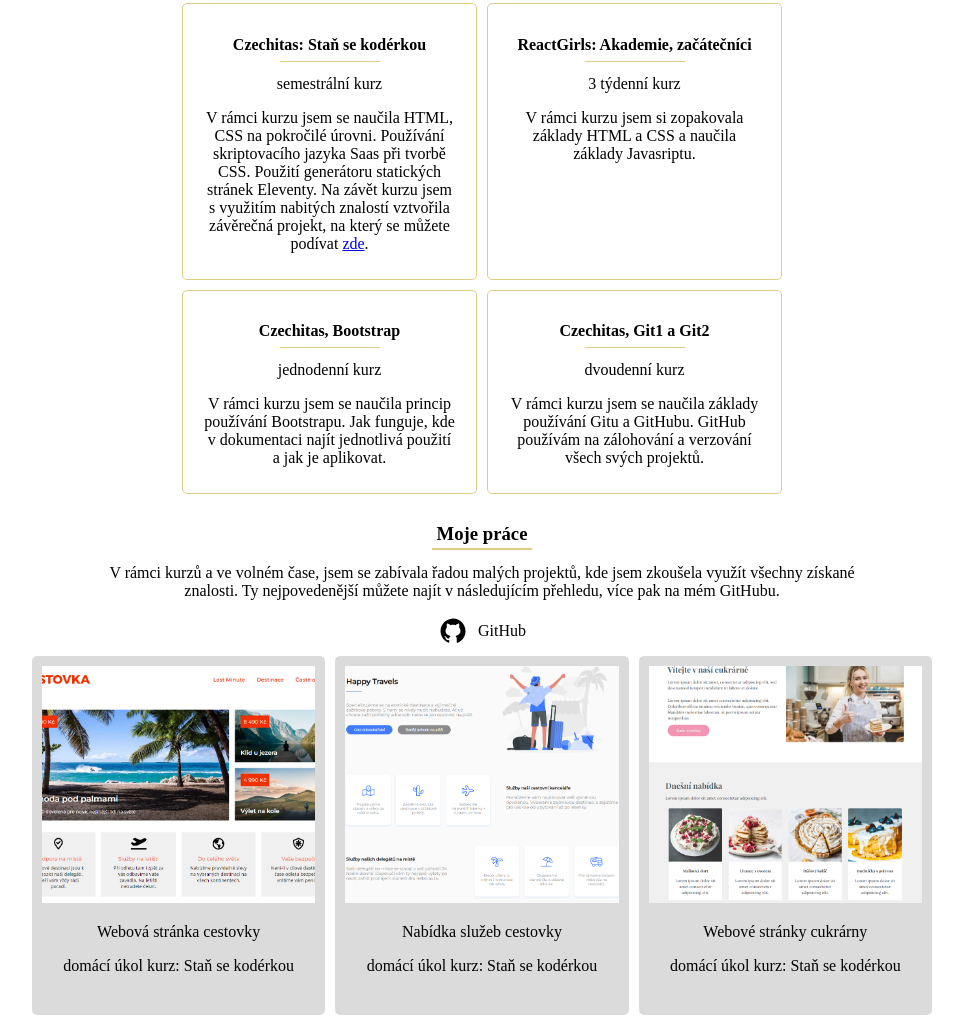
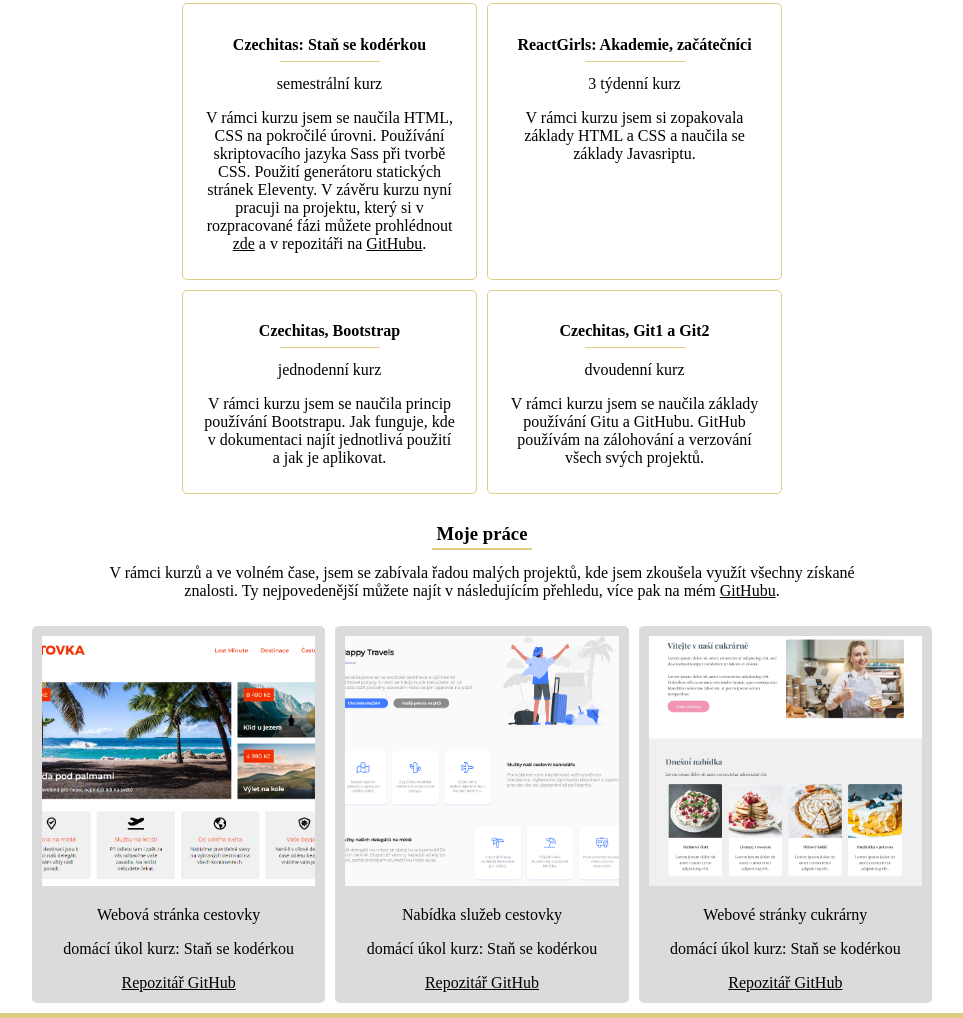
Before and after one commit to khorakova/Zivotopis, a plain HTML site: page index.html in a window 1280 px wide. Shown: the part 926-1944 px from the top of the page, without its empty margins (158-1121 px from the left). Drawn offline with Linux system fonts and the light colour scheme.

Commit message:
uprava odkazu

```diff
--- a/index.html
+++ b/index.html
@@ -12,8 +12,8 @@
   <header class="header">
     <div class="hero">
       <div class="hero__icons">
-        <a class="hero__icons-link" href="https://github.com/khorakova?tab=repositories"><img class="hero__icons-image" src="icons/icons8-github.svg"></a>
-        <a class="hero__icons-link" href="https://cz.linkedin.com/in/kate%C5%99ina-hor%C3%A1kov%C3%A1-7397671b0"><img class="hero__icons-image" src="icons/icons8-linkedin-circled.svg"></a>
+        <a class="hero__icons-link" href="https://github.com/khorakova?tab=repositories" target="_blank"><img class="hero__icons-image" src="icons/icons8-github.svg"></a>
+        <a class="hero__icons-link" href="https://cz.linkedin.com/in/kate%C5%99ina-hor%C3%A1kov%C3%A1-7397671b0" target="_blank"><img class="hero__icons-image" src="icons/icons8-linkedin-circled.svg"></a>
       </div>
       <div class="hero__content">
         <h1 class="hero__name">Kateřina Horáková</h1>
@@ -31,7 +31,7 @@
         <p class="about-me__content">
           Vystudovala jsem obor Technologie potravin, v tomto oboru i poslední
           dva roky pracuji. Při hledání změny v mé kariéře, jsem se nadchla pro
-          tvorbu webu. Ve tvorbě webu jsem se následně začala vzdělávat.
+          tvorbu webu a následně se v tomto oboru začala vzdělávat.
           Absolvovala jsem kurzy, na kterých jsem se naučila HTML, CSS, základy
           Javascriptu. Pracovat s Bootstrapem, Gitem a GitHubem.
         </p>
@@ -69,7 +69,7 @@
       <div class="skills__item">
         <div class="skills__left">
           <img class="skills__icon" src="icons/icons8-sass (1).svg" />
-          <p class="skills__name">SaaS</p>
+          <p class="skills__name">Sass</p>
         </div>
         <p class="skills__level">Pokročilý</p>
       </div>
@@ -111,17 +111,16 @@
         <p class="course__item-subtitle">semestrální kurz</p>
         <p class="course__item-content">
           V rámci kurzu jsem se naučila HTML, CSS na pokročilé úrovni. Používání
-          skriptovacího jazyka Saas při tvorbě CSS. Použití generátoru
-          statických stránek Eleventy. Na závět kurzu jsem s využitím nabitých
-          znalostí vztvořila závěrečná projekt, na který se můžete podívat
-          <a href="#">zde</a>.
+          skriptovacího jazyka Sass při tvorbě CSS. Použití generátoru
+          statických stránek Eleventy. V závěru kurzu nyní pracuji na projektu,
+          který si v rozpracované fázi můžete prohlédnout <a href="https://book-world-khorakova.netlify.app/" target="_blank">zde</a> a v repozitáři na <a href="https://github.com/khorakova/BookWorld" target="_blank">GitHubu</a>.
         </p>
       </div>
       <div class="course__item">
         <h4 class="course__item-title">ReactGirls: Akademie, začátečníci</h4>
         <p class="course__item-subtitle">3 týdenní kurz</p>
         <p class="course__item-content">
-          V rámci kurzu jsem si zopakovala základy HTML a CSS a naučila základy Javasriptu.
+          V rámci kurzu jsem si zopakovala základy HTML a CSS a naučila se základy Javasriptu.
         </p>
       </div>
       <div class="course__item">
@@ -145,32 +144,31 @@
     <p class="my-work__info">
       V rámci kurzů a ve volném čase, jsem se zabívala řadou malých projektů,
       kde jsem zkoušela využít všechny získané znalosti. Ty nejpovedenější
-      můžete najít v následujícím přehledu, více pak na mém GitHubu.
+      můžete najít v následujícím přehledu, více pak na mém <a href="https://github.com/khorakova?tab=repositories " target="_blank">GitHubu</a>.
     </p>
-    <a class="link" href="https://github.com/khorakova?tab=repositories"><img class="link__image" src="icons/icons8-github.svg">GitHub</a>
     </div>
 
     <div class="portfolio">
       <div class="portfolio__item">
-        <a class="portfolio__link" href="https://github.com/khorakova/PROJEKT-Cestovka">
-        <img class="portfolio__image" src="images/portfolio-01.PNG">
+        <a class="portfolio__link" href="https://khorakova.github.io/PROJEKT-Cestovka/" target="_blank">
+        <img class="portfolio__image" src="images/portfolio-01.PNG"></a>
         <p class="portfolio__title">Webová stránka cestovky</p>
         <p class="portfolio__description">domácí úkol kurz: Staň se kodérkou</p>
-        </a>
+        <a href="https://github.com/khorakova/PROJEKT-Cestovka" target="_blank">Repozitář GitHub</a>
       </div>
       <div class="portfolio__item">
-        <a class="portfolio__link" href="https://github.com/khorakova/PROJEKT-Sluzby">
-        <img class="portfolio__image" src="images/portfolio-02.PNG">
+        <a class="portfolio__link" href="https://khorakova.github.io/PROJEKT-Sluzby/" target="_blank">
+        <img class="portfolio__image" src="images/portfolio-02.PNG"></a>
         <p class="portfolio__title">Nabídka služeb cestovky</p>
         <p class="portfolio__description">domácí úkol kurz: Staň se kodérkou</p>
-        </a>
+        <a href="https://github.com/khorakova/PROJEKT-Sluzby" target="_blank">Repozitář GitHub</a>
       </div>
       <div class="portfolio__item">
-        <a class="portfolio__link" href="https://github.com/khorakova/PROJEKT-Cukrarna">
-        <img class="portfolio__image" src="images/portfolio-03.PNG">
+        <a class="portfolio__link" href="https://khorakova.github.io/PROJEKT-Cukrarna/" target="_blank">
+        <img class="portfolio__image" src="images/portfolio-03.PNG"></a>
         <p class="portfolio__title">Webové stránky cukrárny</p>
         <p class="portfolio__description">domácí úkol kurz: Staň se kodérkou</p>
-        </a>
+        <a href="https://github.com/khorakova/PROJEKT-Cukrarna" target="_blank">Repozitář GitHub</a>
       </div>
     </div>
 
--- a/scss/style.scss
+++ b/scss/style.scss
@@ -16,6 +16,14 @@
     background-color: $c-primary;
     top: 25px;
     left: calc(50% - 50px);
+}
+
+a {
+    color: black;
+}
+
+a:hover {
+    color: gray;
 }
 
 .header {
```
Also changed, not shown: css/style.css, 1 other file.
